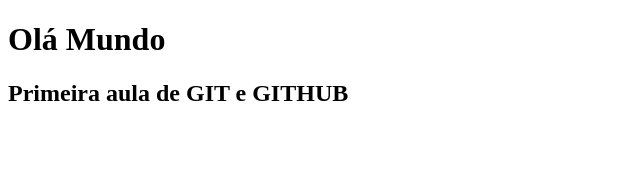
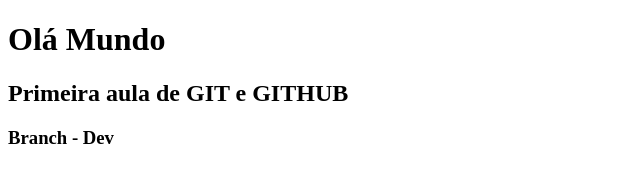
Before and after one commit to git-alexandre-reis/2ds, a plain HTML site: page index.html in a window 1280 px wide. Shown: the whole page, without its empty margins (0-640 px from the left). Drawn offline with Linux system fonts and the light colour scheme.

Commit message:
Feature: Branch Dev

```diff
--- a/index.html
+++ b/index.html
@@ -8,5 +8,6 @@
 <body>
     <h1>Olá Mundo</h1>
     <h2>Primeira aula de GIT e GITHUB</h2>
+    <h3>Branch - Dev</h3>
 </body>
 </html>
```
